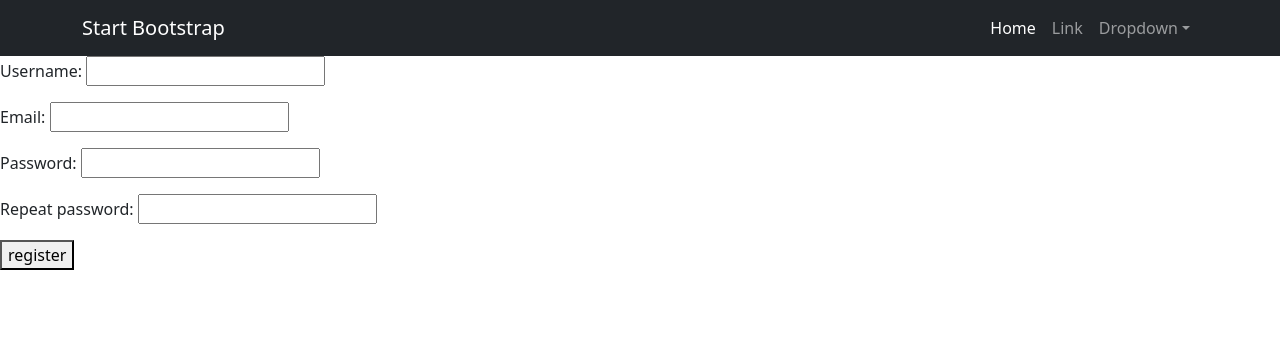
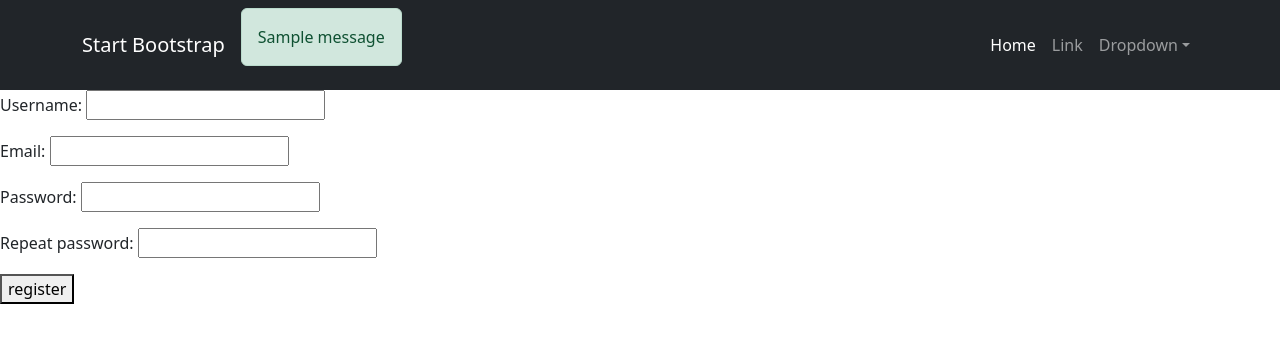
Before and after one commit to faridhaavasi/mini_Socialnetwork, a Django app: page /account/register in a window 1280 px wide. Shown: the top 343 px of the page. Run offline with Django 4.2, Linux system fonts and the light colour scheme; tables that the repository leaves empty hold one stand-in row (Sample ...); one stand-in notice (Sample message) is shown; some libraries are stand-ins or nearby versions.

Commit message:
massage add

```diff
--- a/account/views.py
+++ b/account/views.py
@@ -2,6 +2,7 @@
 from django.views import View
 from django.contrib.auth.models import User
 from django.contrib.auth import login, authenticate, logout
+from django.contrib import messages
 from .forms import UserRegisterForm, UserLoginForm
 # Create your views here.
 
@@ -10,6 +11,7 @@
     temlpate_name = 'account/register.html'
     def dispatch(self, request, *args, **kwargs):
         if request.user.is_authenticated:
+            messages.error(request, message='you are logined')
             return redirect('/')
         return super().dispatch(request, *args, **kwargs)
 
@@ -24,6 +26,7 @@
             cd = form.cleaned_data
             user = User.objects.create_user(cd['username'], cd['email'], cd['password'])
             login(request, user)
+            messages.success(request, 'login')
             return redirect('/')
         return render(request, self.temlpate_name, {'form': form})
 
@@ -45,6 +48,7 @@
             cd = form.cleaned_data
             user = authenticate(username=cd['username'], password=cd['password'])
             login(request, user)
+            messages.success(request, 'login succesfuly')
             return redirect('/')
         return render(request, self.template_name, {'form': form})
 
@@ -52,4 +56,5 @@
 class UserLogoutView(View):
     def get(self, request):
         logout(request)
+        messages.success(request, 'loguot succsful')
         return redirect('/')
--- /dev/null
+++ b/templates/includes/massages.html
@@ -0,0 +1,5 @@
+{% if messages %}
+    {% for msg in messages %}
+        <p class="alert alert-{{ msg.tags }}">{{ msg }}</p>
+    {% endfor %}
+{% endif %}
--- a/templates/includes/navbar.html
+++ b/templates/includes/navbar.html
@@ -1,6 +1,7 @@
 <nav class="navbar navbar-expand-lg navbar-dark bg-dark">
     <div class="container">
         <a class="navbar-brand" href="#">Start Bootstrap</a>
+        {% include 'includes/massages.html' %}
         <button class="navbar-toggler" type="button" data-bs-toggle="collapse" data-bs-target="#navbarSupportedContent" aria-controls="navbarSupportedContent" aria-expanded="false" aria-label="Toggle navigation"><span class="navbar-toggler-icon"></span></button>
         <div class="collapse navbar-collapse" id="navbarSupportedContent">
             <ul class="navbar-nav ms-auto mb-2 mb-lg-0">
```
